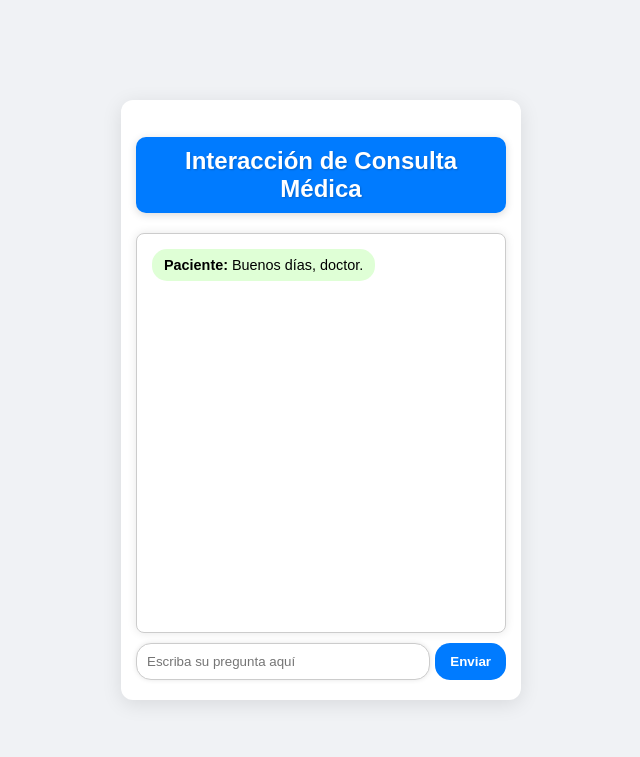
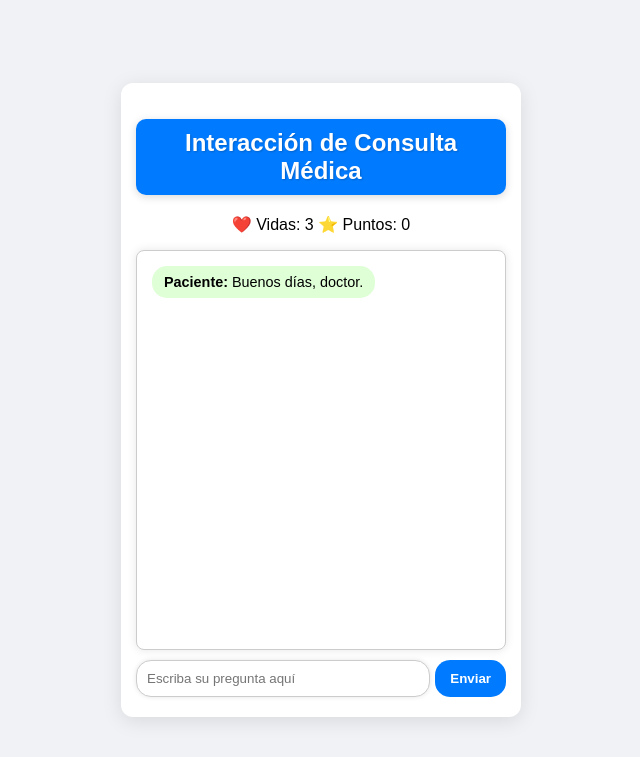
Before and after one commit to AMR14-eng/PacienteVirtual, a Flask app: page / in a window 1280 px wide. Shown: the top 757 px of the page, without its empty margins (319-959 px from the left). Run offline with Flask 3, Linux system fonts and the light colour scheme; parts of the project's set-up code (start-up, migrations or seed data) failed here and were passed over; some libraries are stand-ins or nearby versions.

Commit message:
Life and points implementation

```diff
--- a/app.py
+++ b/app.py
@@ -1,4 +1,4 @@
-from flask import Flask, request, jsonify, render_template
+from flask import Flask, request, jsonify, render_template, session
 import joblib
 import psycopg2
 import os
@@ -10,6 +10,7 @@ load_dotenv()
 
 app = Flask(__name__)
 modelo = joblib.load("modelo_entrenado.pkl")
+app.secret_key = os.getenv("SECRET_KEY")
 
 # Configura API OpenAI apuntando a Groq
 client = OpenAI(
@@ -60,6 +61,9 @@ def preguntar_a_llama(prompt_con_pregunta):
 
 @app.route("/")
 def home():
+    session['vidas'] = 3
+    session['puntos'] = 0
+    session['pacientes_usados'] = []
     return render_template("index.html")
 
 @app.route("/predict", methods=["POST"])
@@ -77,34 +81,81 @@ def predict():
         conn = get_connection()
         cur = conn.cursor()
 
-        # Obtener paciente aleatorio
-        cur.execute("SELECT * FROM paciente ORDER BY RANDOM() LIMIT 1")
-        colnames = [desc[0] for desc in cur.description]
-        values = cur.fetchone()
+        if "paciente" not in session:
+            usados = tuple(session.get('pacientes_usados', [])) or (0,)
+            cur.execute("SELECT * FROM paciente WHERE id NOT IN %s ORDER BY RANDOM() LIMIT 1", (usados,))
+            values = cur.fetchone()
+            if not values:
+                conn.close()
+                return jsonify({"error": "No se encontró paciente."}), 404
+            colnames = [desc[0] for desc in cur.description]
+            paciente_info = dict(zip(colnames, values))
+            session["paciente"] = paciente_info
+        else:
+            paciente_info = session["paciente"]
+
         conn.close()
 
-        if not values:
-            return jsonify({"error": "No se encontró paciente."}), 404
-
-        paciente_info = dict(zip(colnames, values))
 
         # Si la intención es diagnóstico, comparar texto con el diagnóstico real
         if intencion == "diagnostico":
             diagnostico_real = paciente_info.get("diagnostico", "").strip().lower()
             diagnostico_usuario = texto.strip().lower()
 
-            # Intenta extraer el diagnóstico desde la frase
-            if diagnostico_real in diagnostico_usuario:
-                es_correcto = True
+            es_correcto = diagnostico_real in diagnostico_usuario
+
+            if es_correcto:
+                session['puntos'] += 10
+                session['pacientes_usados'].append(paciente_info["id"])
+
+                # Buscar nuevo paciente que no haya sido usado
+                conn = get_connection()
+                cur = conn.cursor()
+                usados = tuple(session['pacientes_usados']) or (0,)  # evitar error de tupla vacía
+                cur.execute(
+                    "SELECT * FROM paciente WHERE id NOT IN %s ORDER BY RANDOM() LIMIT 1", (usados,)
+                )
+                colnames = [desc[0] for desc in cur.description]
+                values = cur.fetchone()
+                conn.close()
+
+                if not values:
+                    session.pop("paciente", None)
+                    return jsonify({
+                        "intencion": intencion,
+                        "respuesta": "¡Felicidades! Has diagnosticado a todos los pacientes disponibles.",
+                        "end": True,
+                        "puntos": session['puntos'],
+                        "vidas": session['vidas'],
+                        "completo": True
+                    })
+
+                nuevo_paciente = dict(zip(colnames, values))
+                session["paciente"] = nuevo_paciente
+
+                return jsonify({
+                    "intencion": intencion,
+                    "respuesta": "¡Bien hecho! Acertaste en el diagnóstico. Es hora de continuar con el siguiente paciente.",
+                    "end": True,
+                    "puntos": session['puntos'],
+                    "vidas": session['vidas'],
+                    "completo": False
+                })
+
             else:
-                es_correcto = False
+                session['vidas'] -= 1
+                juego_terminado = session['vidas'] <= 0
+                if juego_terminado:
+                    session.clear()
+                return jsonify({
+                    "intencion": intencion,
+                    "respuesta": "Ese no es el diagnóstico correcto. Intenta de nuevo.",
+                    "end": False,
+                    "vidas": session.get('vidas', 0),
+                    "puntos": session.get('puntos', 0),
+                    "game_over": juego_terminado
+                })
 
-            return jsonify({
-                "intencion": intencion,
-                "respuesta": texto,
-                "end": es_correcto,
-                "respuesta_correcta": diagnostico_real
-            })
 
         # Si no es diagnóstico, simular respuesta del paciente
         prompt_base = construir_prompt(paciente_info, intencion)
@@ -114,6 +165,8 @@ def predict():
         return jsonify({
             "intencion": intencion,
             "respuesta": respuesta,
+            "puntos": session['puntos'],
+            "vidas": session['vidas'],
             "diagnostico": paciente_info.get("diagnostico", "")
         })
 
--- a/static/styles.css
+++ b/static/styles.css
@@ -123,3 +123,15 @@ h1 {
     0%, 100% { opacity: 1; }
     50% { opacity: 0.3; }
 }
+
+/* Life Animation */
+@keyframes vibrar {
+  0%, 100% { transform: translate(0); }
+  20%, 60% { transform: translate(-2px, 0); }
+  40%, 80% { transform: translate(2px, 0); }
+}
+
+.vibrar {
+  animation: vibrar 0.5s;
+  display: inline-block;
+}
--- a/templates/index.html
+++ b/templates/index.html
@@ -6,6 +6,46 @@
     <title>Consulta Médica</title>
     <link rel="stylesheet" href="static/styles.css">
     <script>
+        function actualizarEstado(data) {
+            const vidasSpan = document.getElementById("vidas");
+            const corazonSpan = document.getElementById("corazon");
+            const puntosSpan = document.getElementById("puntos");
+            const estrellaSpan = document.getElementById("estrella");
+
+
+            // Obtener valor anterior de vidas y puntos
+            const vidasAntes = parseInt(vidasSpan.textContent);
+            const puntosAntes = parseInt(puntosSpan.textContent);
+
+
+            // Actualizar valores
+            vidasSpan.textContent = data.vidas;
+            puntosSpan.textContent = data.puntos;
+
+            // Si perdió vida, animar corazón
+            if (data.vidas < vidasAntes) {
+                corazonSpan.classList.add("vibrar");
+                setTimeout(() => {
+                    corazonSpan.classList.remove("vibrar");
+                }, 500);
+            }
+            // Si ganó puntos, animar estrella
+            if (data.puntos > puntosAntes) {
+                estrellaSpan.classList.add("vibrar");
+                setTimeout(() => {
+                    estrellaSpan.classList.remove("vibrar");
+                }, 500);
+            }
+
+            // Deshabilitar inputs si vidas 0
+            if (data.vidas === 0) {
+                document.getElementById("sendButton").disabled = true;
+                document.getElementById("inputText").disabled = true;
+                alert("¡Qué mal, chav@! Se te acabaron los intentos: consulta finalizada.");
+            }
+        }
+
+
         async function sendText() {
             const inputText = document.getElementById("inputText").value;
             const responseArea = document.getElementById("responseArea");
@@ -32,21 +72,19 @@
                 loading.style.display = "none";
 
                 if (response.ok) {
+                    // Actualizar vidas y puntos
+                    actualizarEstado(data);
                     // Siempre mostrar lo que escribió el doctor (usuario)
                     responseArea.innerHTML += `<div class="message doctor"><strong>Doctor:</strong> ${inputText}</div>`;
 
                     if (data.intencion === "diagnostico") {
                         // Para diagnostico, mostrar solo el mensaje de felicitación o error
                         if (data.end) {
-                            responseArea.innerHTML += `<div class="message patient"><strong>Paciente:</strong> Bien hecho, acertaste.</div>`;
-                            alert("Diagnóstico correcto: consulta finalizada.");
+                            responseArea.innerHTML += `<div class="message patient"><strong>Paciente:</strong> ${data.respuesta} </div>`;
+                            responseArea.innerHTML += `<div class="message patient"><strong>Paciente:</strong> Buenos días, doctor.</div>`;
                         } else {
-                            responseArea.innerHTML += `<div class="message patient"><strong>Paciente:</strong> Ese no es el diagnóstico correcto. Intenta de nuevo.</div>`;
-                            alert("Diagnóstico incorrecto: consulta finalizada.");
+                            responseArea.innerHTML += `<div class="message patient"><strong>Paciente:</strong> ${data.respuesta} </div>`;
                         }
-                        // Deshabilitar inputs al terminar
-                        document.getElementById("sendButton").disabled = true;
-                        document.getElementById("inputText").disabled = true;
 
                     } else {
                         // Para otras intenciones, mostrar la respuesta del paciente normal
@@ -70,6 +108,14 @@
 <body>
     <div class="chat-container">
         <h1>Interacción de Consulta Médica</h1>
+        <div id="stats">
+            <p>
+                <span id="corazon">❤️</span> Vidas: <span id="vidas">3</span>
+                <span id="estrella">⭐</span> Puntos: <span id="puntos">0</span>
+            </p>
+        </div>
+
+
         <div id="responseArea">
             <div class="message patient"><strong>Paciente:</strong> Buenos días, doctor.</div>
         </div>
```
